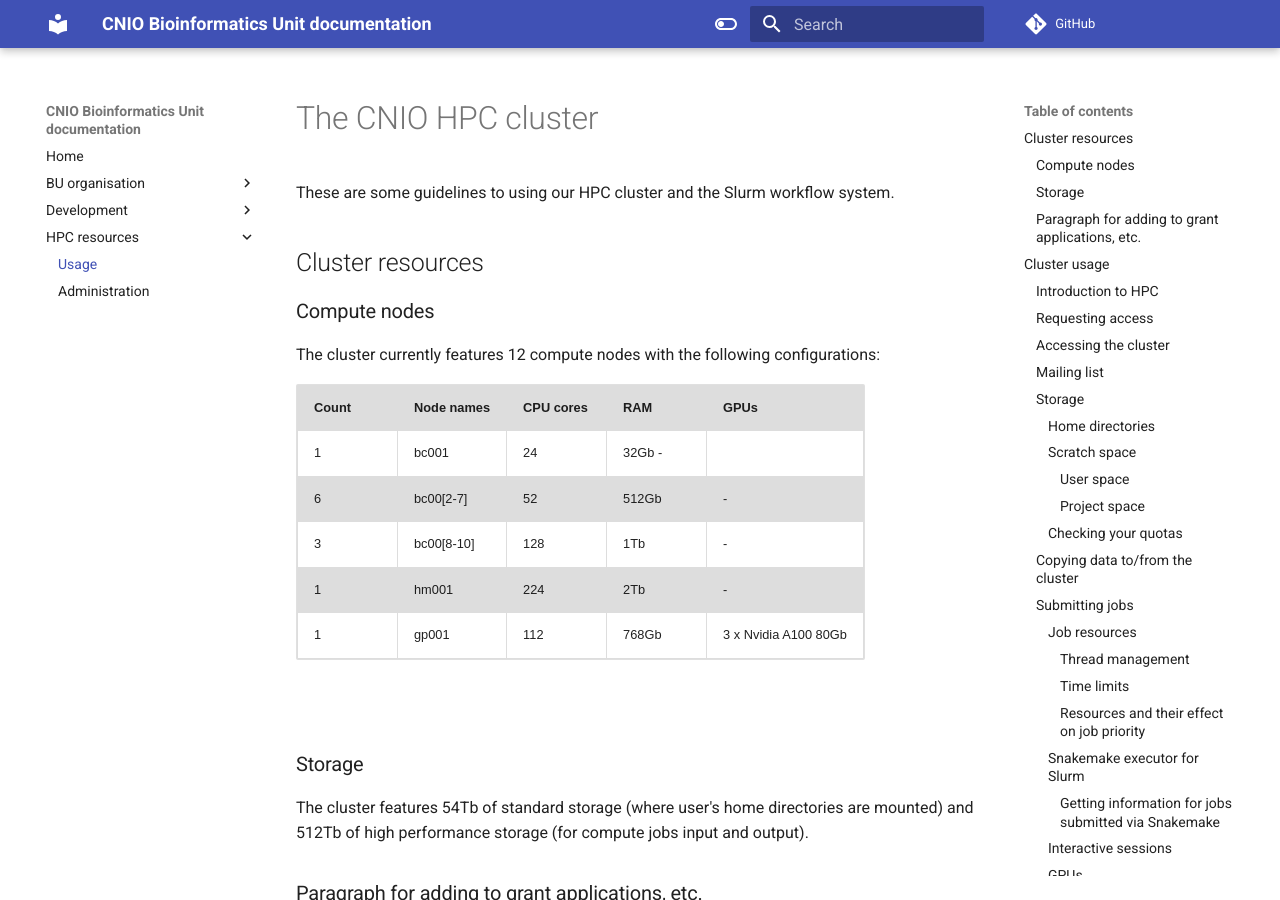
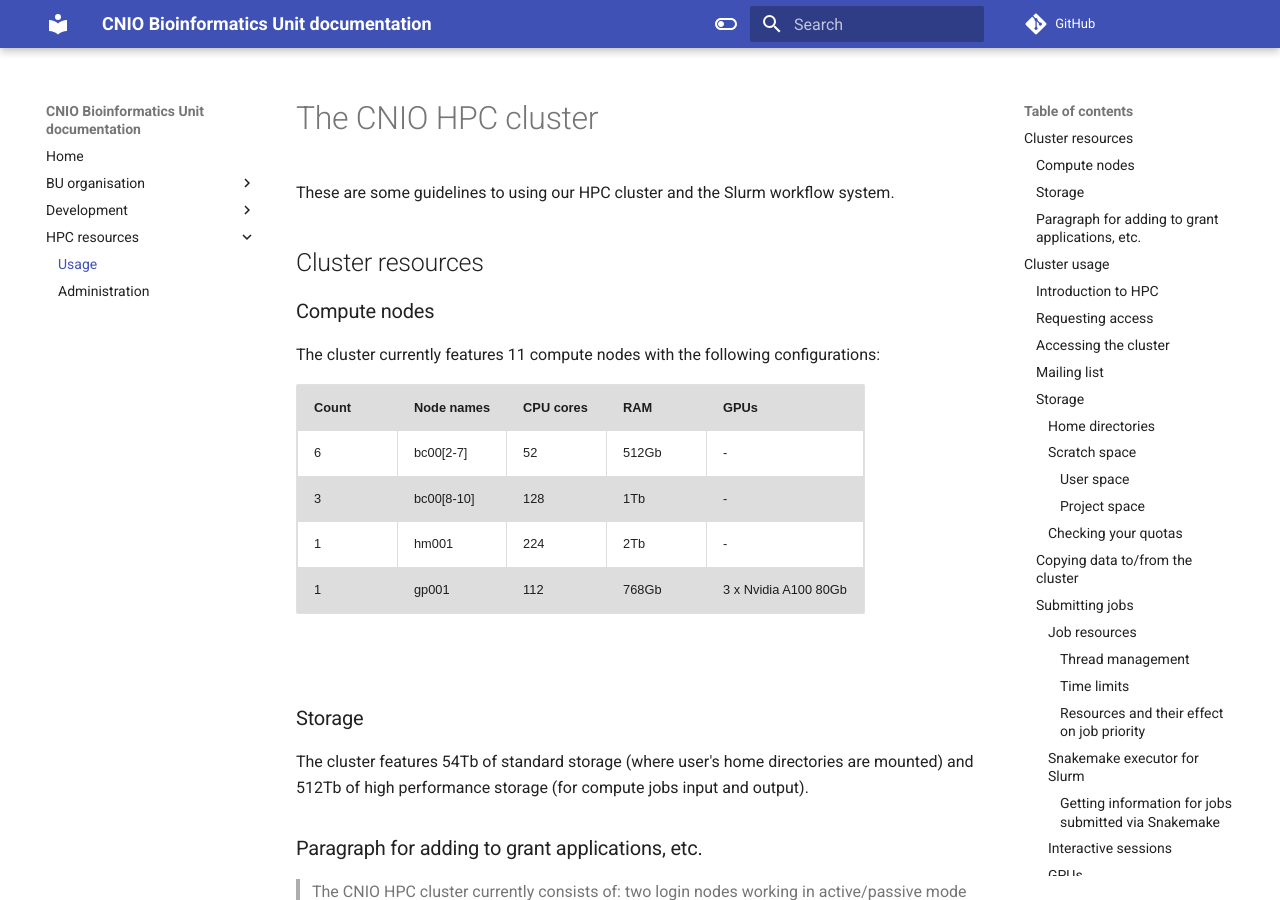
Before and after one commit to cnio-bu/cnio-bu.github.io, an MkDocs documentation site: the page built from docs/hpc/usage.md, in a window 1280 px wide and 900 px high. Built offline with MkDocs 1.6.1 and Material for MkDocs 9.7.7, drawn with Linux system fonts in a browser that asks for light colours; comment, search, counter and statistics services are not loaded.

Commit message:
Remove bc001

```diff
--- a/docs/hpc/usage.md
+++ b/docs/hpc/usage.md
@@ -6,11 +6,10 @@ These are some guidelines to using our HPC cluster and the Slurm workflow system
 
 ### Compute nodes
 
-The cluster currently features 12 compute nodes with the following configurations:
+The cluster currently features 11 compute nodes with the following configurations:
 
 Count | Node names | CPU cores | RAM   | GPUs
 ----- | ---------- | --------- | ----  | ----
-1     | bc001      | 24        | 32Gb    -
 6     | bc00[2-7]  | 52        | 512Gb | -
 3     | bc00[8-10] | 128       | 1Tb   | -
 1     | hm001      | 224       | 2Tb   | -
```
